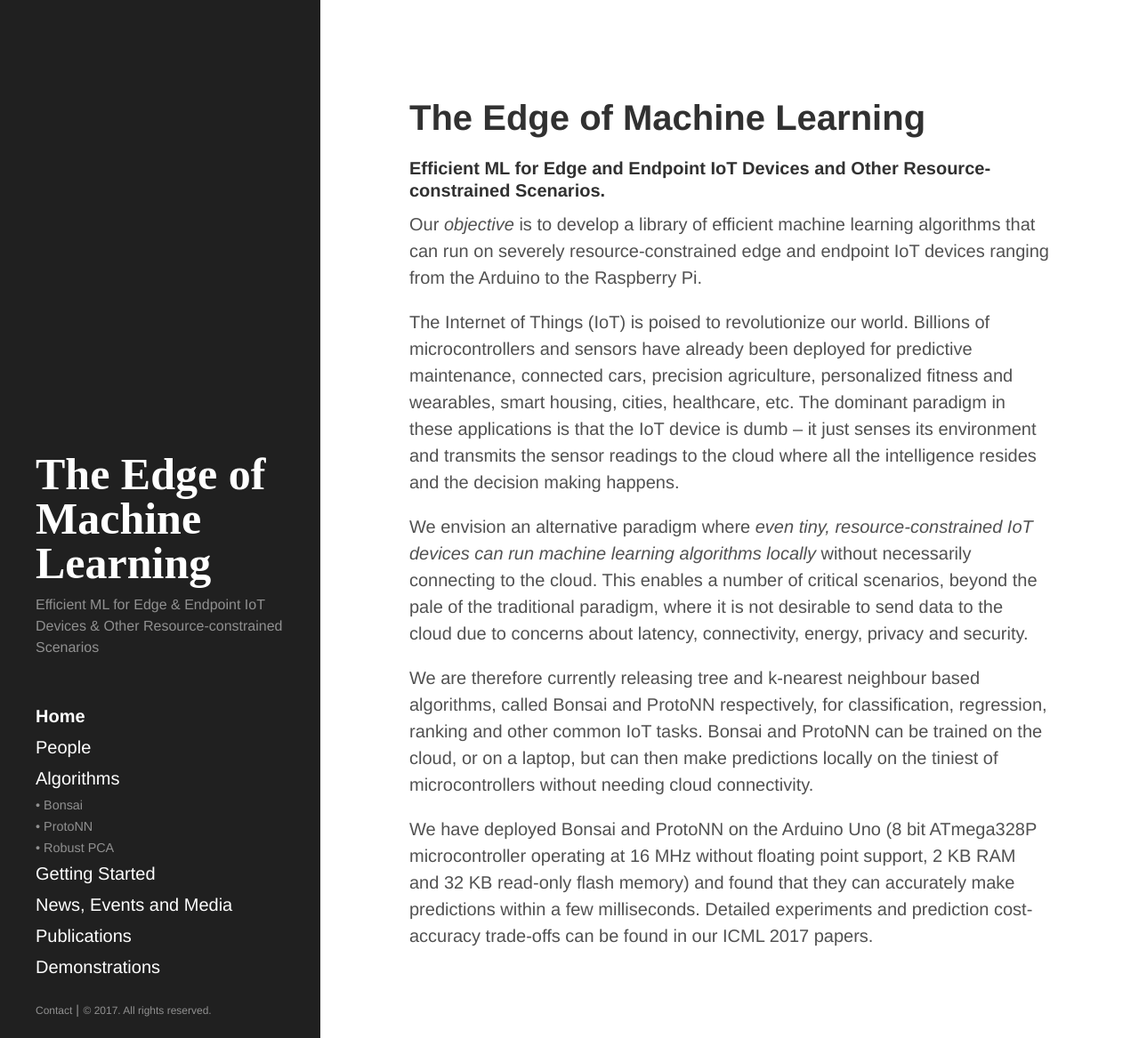
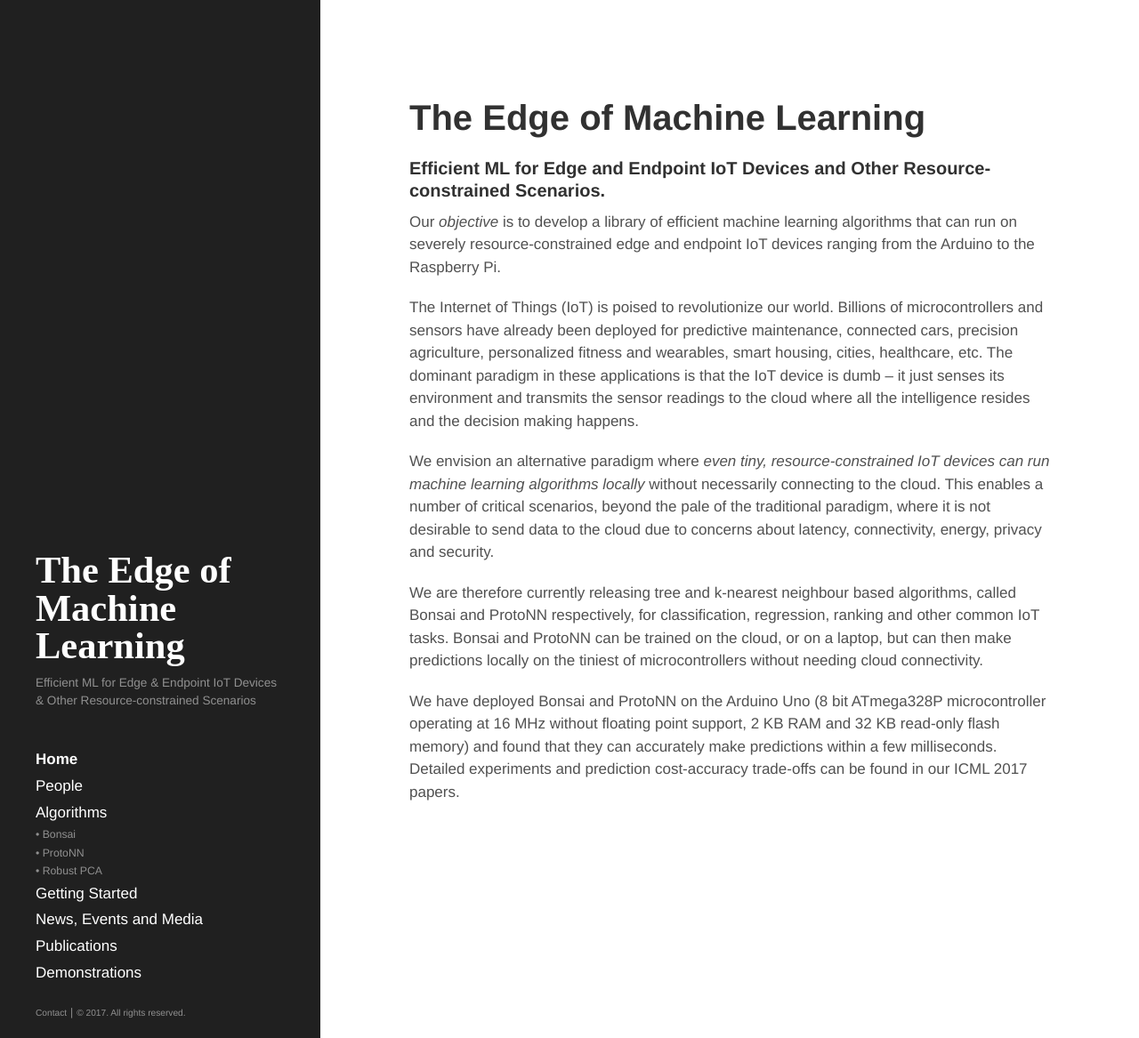
Before and after one commit to ShishirPatil/EdgeML, a Jekyll site: the page built from index.html, in a window 1280 px wide and 1167 px high. Shown: the whole window at 89% size. Built offline with Jekyll 4.4.1, drawn with Linux system fonts in a browser that asks for light colours; the list of posts is cut into pages by our own code.

Commit message:
Changing container font-size

```diff
--- a/public/css/custom.css
+++ b/public/css/custom.css
@@ -74,3 +74,8 @@
 	font-size:0.8em;
 	margin-bottom: 3em;
 }
+
+
+.container {
+	font-size: 0.85em;
+}
```
